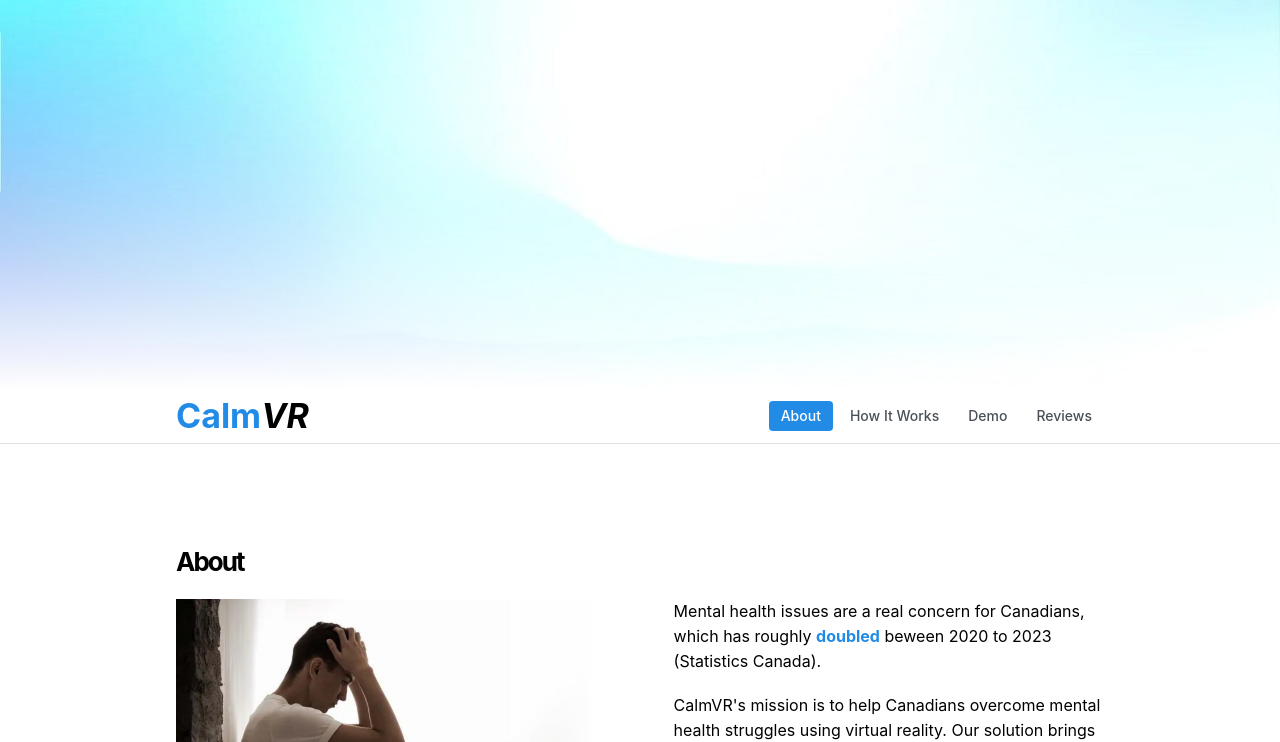
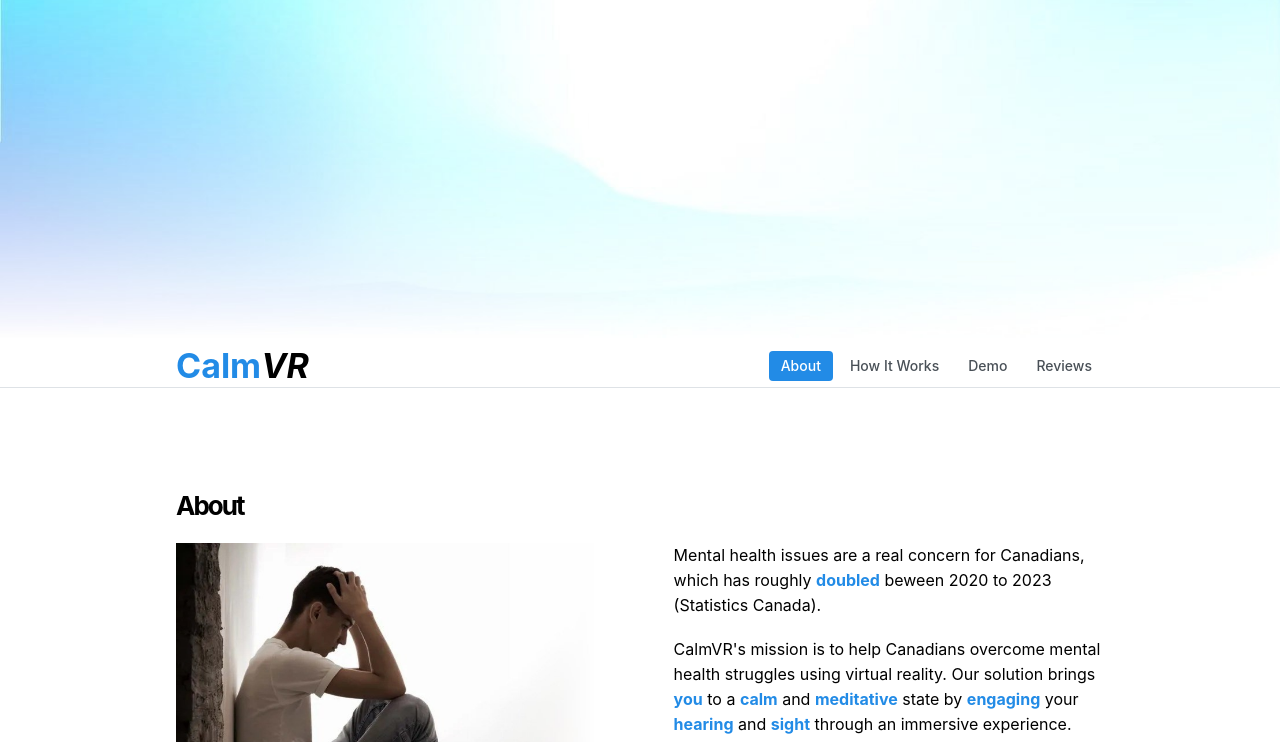
Before and after one commit to VerMohit/VerMohit-CalmVR_FrontEnd, a Gatsby site: page / in a window 1280 px wide. Shown: the part 412-1154 px from the top of the page. Built offline with nearby package versions, Linux system fonts and the light colour scheme; Gatsby itself is replaced by a stand-in of ours.

Commit message:
final update

```diff
--- a/src/components/Heading/Heading.module.css
+++ b/src/components/Heading/Heading.module.css
@@ -1,6 +1,10 @@
+:root {
+  --nav-height: 50px; /* Needed for Welcome.tsx to adjust height of landing page image and navigation*/
+
+}
+
 .header {
-    height: rem(56px);
-    /* margin-bottom: rem(120px); */
+    height: var(--nav-height);
     background-color: var(--mantine-color-body);
     border-bottom: rem(1px) solid light-dark(var(--mantine-color-gray-3), var(--mantine-color-dark-4));
   }
--- a/src/components/Welcome/Welcome.module.css
+++ b/src/components/Welcome/Welcome.module.css
@@ -1,16 +1,16 @@
 :root {
-  --nav-height: 56px;
+  --nav-height: 50px; /* Needed for Welcome.tsx to adjust height of landing page image and navigation*/
 }
 
 .main {
-  min-height: 100vh;
+  min-height: calc(100vh - var(--nav-height));
   background-image: url('../../../static/hero.jpg');
   background-repeat: no-repeat;
   background-size: cover;
   background-position: bottom;
 
   justify-content: center;
-  /* align-items: center; */
+  align-items: center;
 }
 
 .content {
@@ -20,7 +20,7 @@
 
 .title {
   font-size: 10rem;
-  padding-top: 5rem;
+  /* padding-top: 5rem; */
 }
 
 .text {
--- a/src/components/Welcome/Welcome.tsx
+++ b/src/components/Welcome/Welcome.tsx
@@ -6,7 +6,7 @@ export function Welcome() {
   return (
     <>
       {/* <Box id="Landing" className={classes.main} style={{ height: 'calc(100vh - var(--nav-height) - var(--borderH))' }}> */}
-      <Flex id="Landing" className={classes.main} style={{ height: 'calc(100vh - var(--nav-height))' }}>
+      <Flex id="Landing" className={classes.main}>
         <Flex className={classes.content}>
           <Title className={classes.title}>
             <span>Calm</span><i>VR</i>
--- /dev/null
+++ b/src/pages/index.module.css
@@ -0,0 +1,5 @@
+.stickyNav {
+    position: sticky;
+    top: 0;
+    z-index: 100;
+}
--- a/src/pages/index.tsx
+++ b/src/pages/index.tsx
@@ -1,8 +1,7 @@
 import React from "react";
 import { Heading } from "../components/Heading/Heading";
 import { CustomPage } from "../components/CusomtPage/CustomPage";
-import { Text } from "@mantine/core";
-import { SubHeading } from "../components/SubHeadings/SubHeadings";
+import { Text, Box } from "@mantine/core";
 import { About } from "../components/About/About";
 import { Facts } from "../components/Facts/Facts";
 import { Use } from "../components/Use/Use";
@@ -10,13 +9,16 @@ import { Demo } from "../components/Demo/Demo";
 import { Review } from "../components/Reviews/Reviews";
 import { Welcome } from "../components/Welcome/Welcome";
 import { Footer } from "../components/Footer/Footer";
+import * as classes from "./index.module.css"
 
 export default function HomePage() {
   return (
     <>
 
       <Welcome />
+      <Box className={classes.stickyNav} >
         <Heading />
+      </Box>
 
       <CustomPage
         idLabel={'About'}
@@ -30,6 +32,8 @@ export default function HomePage() {
         children={<Text><Facts/></Text>}
       />
 
+      <Box style={{background: '#F8F9FA'} } >
+
         <CustomPage
           idLabel={'How_It_Works'}
           heading={'How It Works'}
@@ -41,6 +45,8 @@ export default function HomePage() {
           heading={'Demo'}
           children={<Text><Demo/></Text>}
         />
+
+      </Box>
 
       <CustomPage
         idLabel={'Reviews'}
```
Lines whose indentation alone changed are shown as unchanged.
